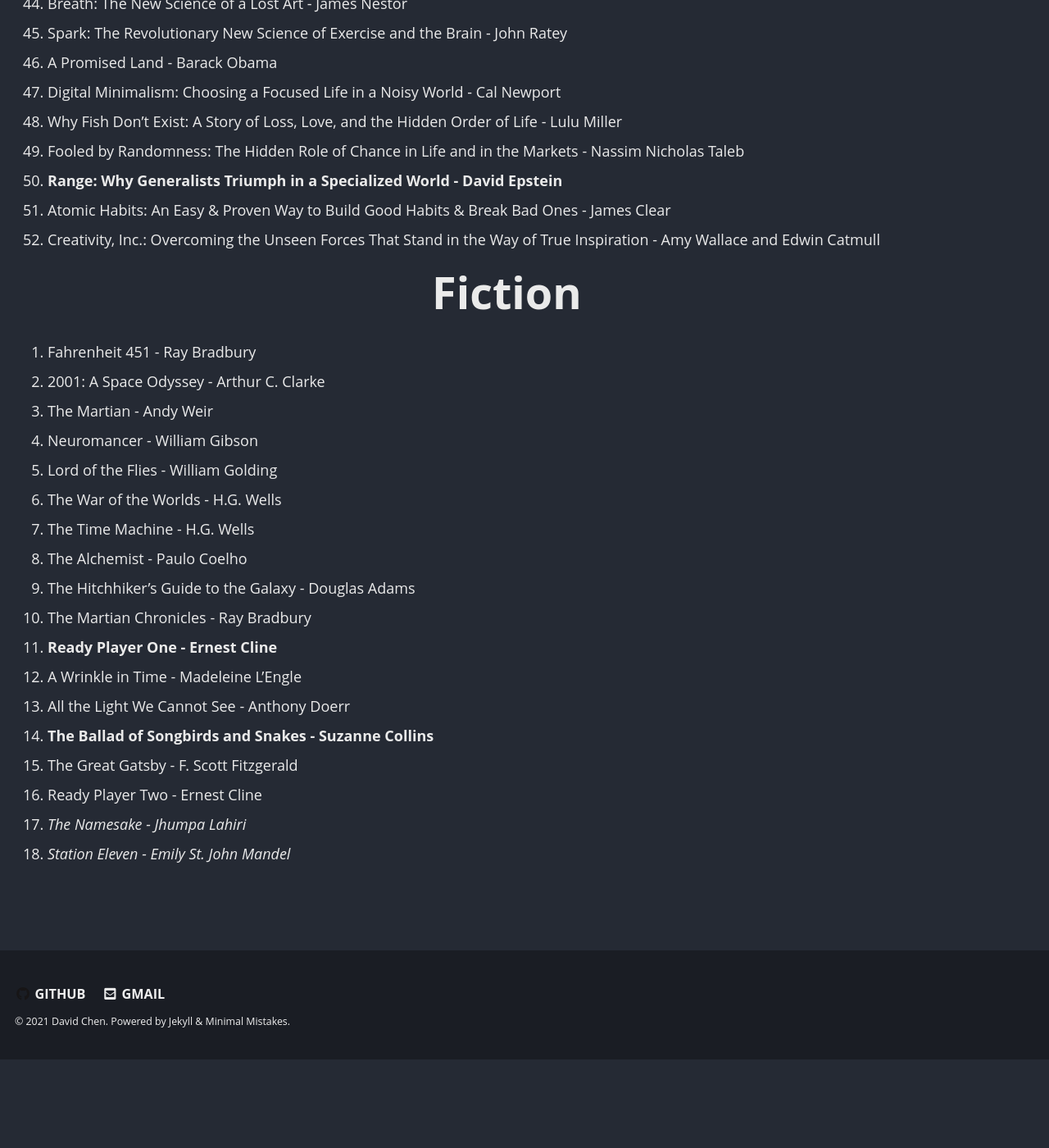
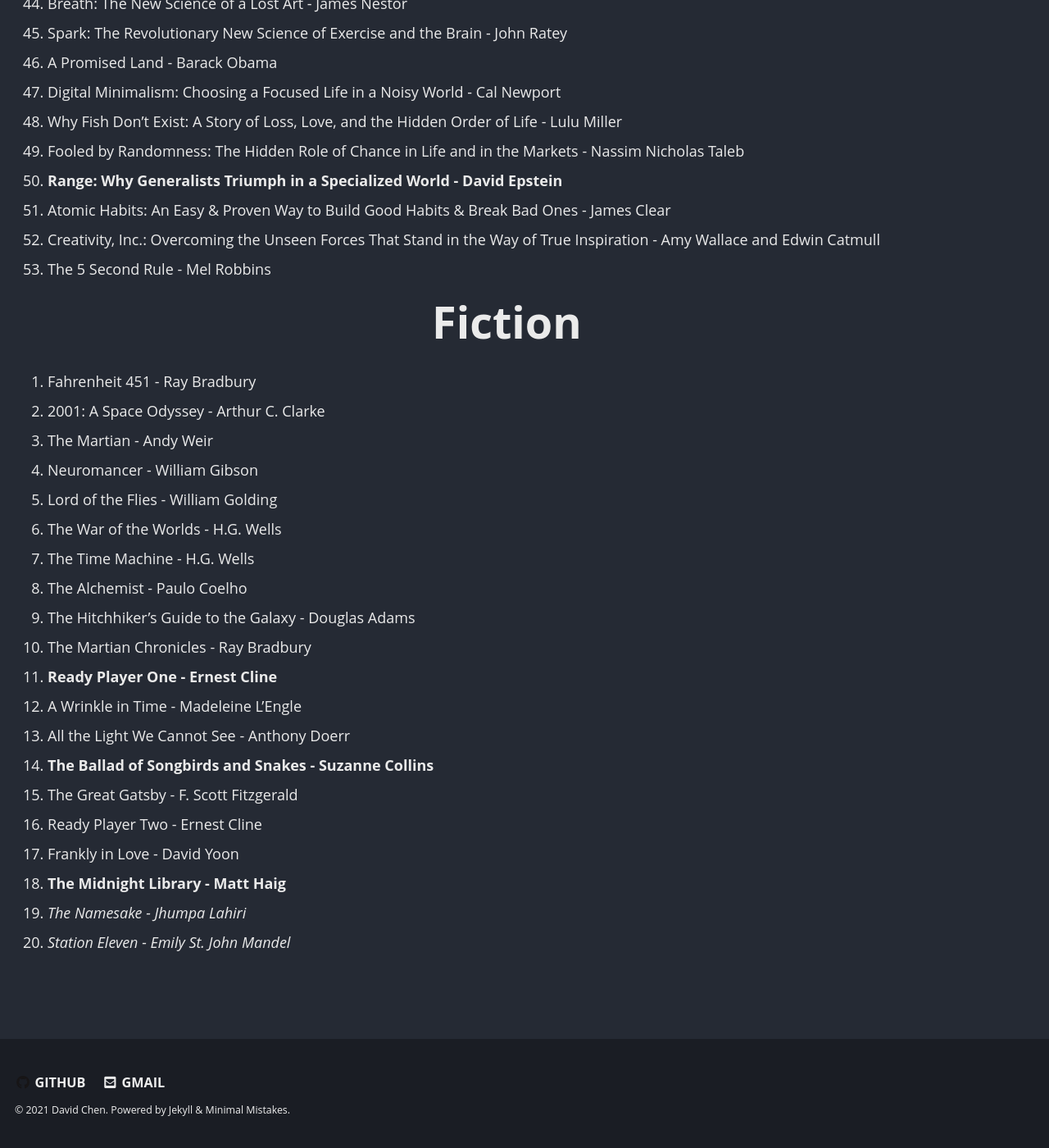
Before and after one commit to dchen327/dchen327.github.io, a Jekyll site: the page built from books.md, in a window 1280 px wide and 1400 px high, scrolled down 1825 px. Shown: the whole window at 82% size. Built offline with Jekyll 4.4.1, drawn with Linux system fonts in a browser that asks for light colours; cached includes are drawn as plain includes; before the commit the page ends 3117 px from its top, so only the background shows below that.

Commit message:
update books

```diff
--- a/books.md
+++ b/books.md
@@ -58,6 +58,7 @@
 50. **Range: Why Generalists Triumph in a Specialized World - David Epstein**
 51. Atomic Habits: An Easy & Proven Way to Build Good Habits & Break Bad Ones - James Clear
 52. Creativity, Inc.: Overcoming the Unseen Forces That Stand in the Way of True Inspiration - Amy Wallace and Edwin Catmull
+53. The 5 Second Rule - Mel Robbins
 
 <h1 id="Stanford-AI" style="font-size: 3em; text-align: center">Fiction</h1>
 
@@ -77,5 +78,7 @@
 14. **The Ballad of Songbirds and Snakes - Suzanne Collins**
 15. The Great Gatsby - F. Scott Fitzgerald
 16. Ready Player Two - Ernest Cline
-17. *The Namesake - Jhumpa Lahiri*
-18. *Station Eleven - Emily St. John Mandel*
+17. Frankly in Love - David Yoon
+18. **The Midnight Library - Matt Haig**
+19. *The Namesake - Jhumpa Lahiri*
+20. *Station Eleven - Emily St. John Mandel*
```
